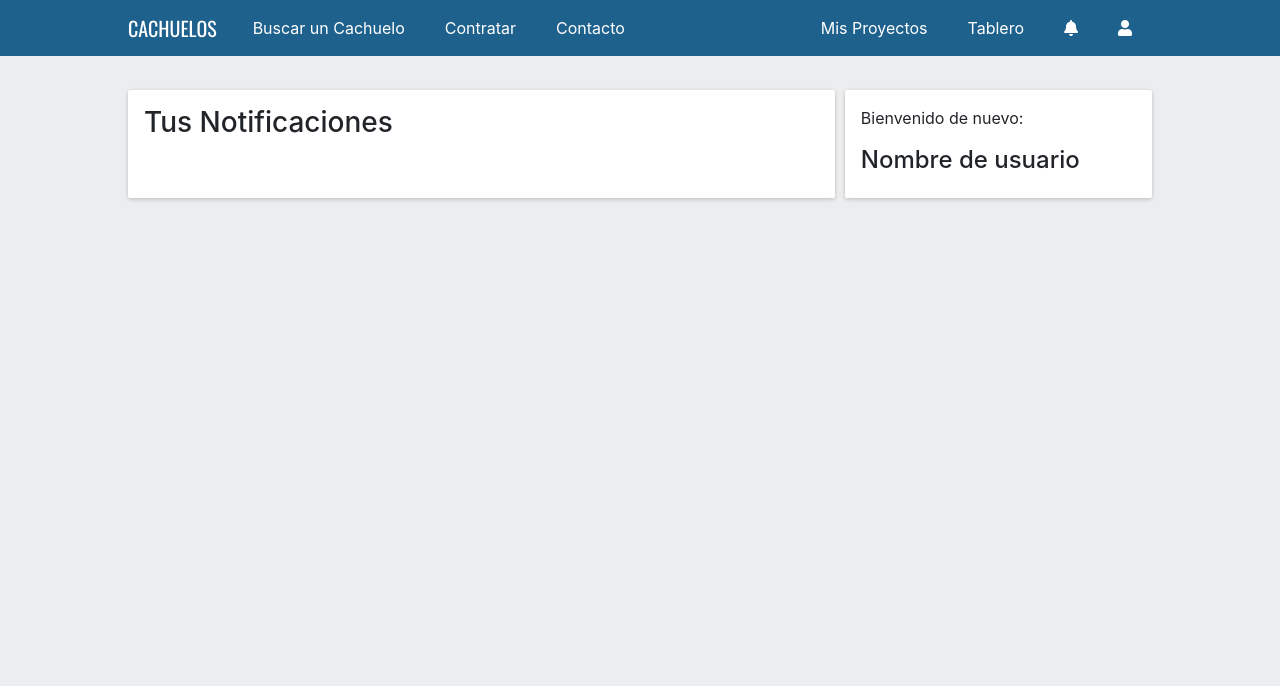
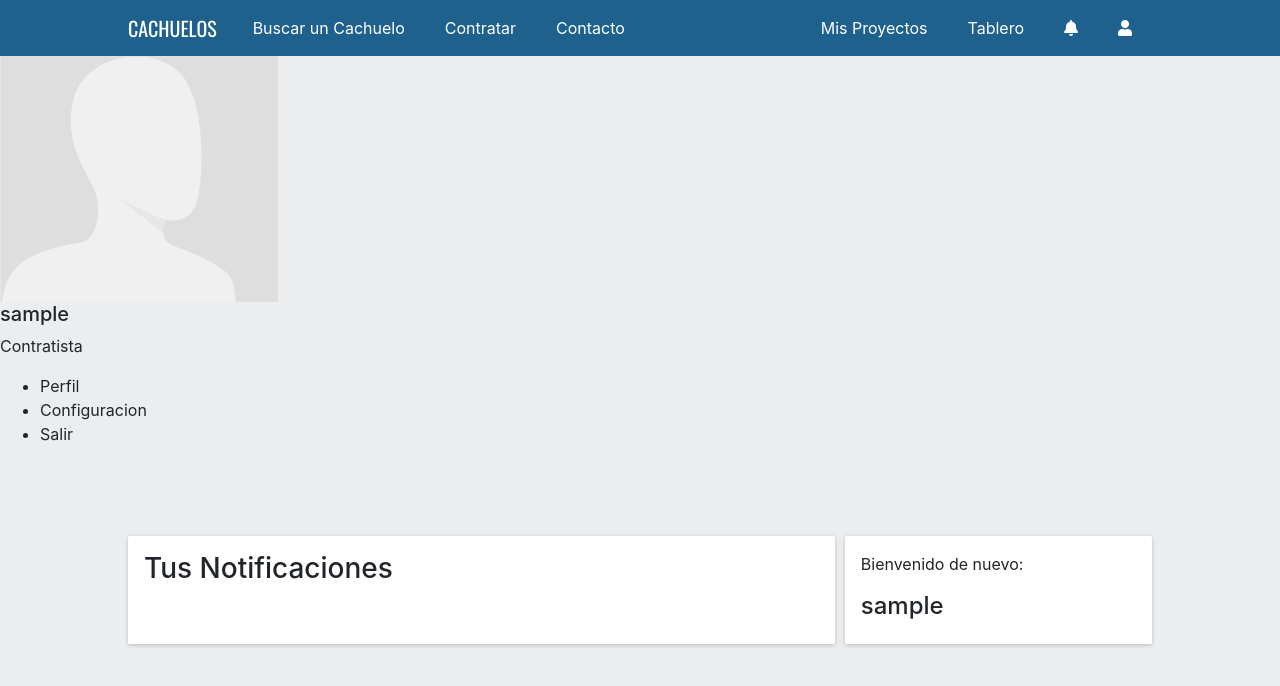
Before and after one commit to MarcoAlejandro3112/Cachuelos, a PHP site: page /dashboard.php in a window 1280 px wide. Shown: the top 686 px of the page. Run offline with PHP 8.4, Linux system fonts and the light colour scheme; a user stored in the database is signed in; data comes from the database, SQL or seed files in the repository; some libraries are stand-ins or nearby versions.

Commit message:
Add files via upload

```diff
--- a/dashboard.php
+++ b/dashboard.php
@@ -1,3 +1,4 @@
+<?php session_start(); ?>
 <!DOCTYPE html>
 <html>
 
@@ -26,7 +27,7 @@
 			</div>
 			<div class="colPro">
 				<p>Bienvenido de nuevo:</p>
-				<h4>Nombre de usuario</h4>
+				<h4><?php echo $_SESSION['user']?></h4>
 			</div>
 		</div>
 	</div>
--- a/headerDash.php
+++ b/headerDash.php
@@ -36,3 +36,24 @@
   </div>
 </nav>
 </div>
+<div id="perfil">
+  <div class="topPerfil">
+    <div class="topUser">
+       <a href="#close" title="Close" class="closePerfil">X</a>
+    </div>
+    <div class="midUser">
+       <img src="img/user.png">
+    </div>
+    <div class="botUser">
+       <h5><?php echo $_SESSION['user']?></h5>
+       <p>Contratista</p>
+    </div>
+  </div>
+  <div class="bottomPerfil">
+    <ul>
+      <li>Perfil</li>
+      <li>Configuracion</li>
+      <li>Salir</li>
+    </ul>
+  </div>
+</div>
--- a/login.php
+++ b/login.php
@@ -41,7 +41,7 @@ if(isset($_REQUEST['email']) && !empty($_REQUEST['email']) && isset($_REQUEST['p
                         $_SESSION['document']=$result['document']."<br>";
                         $_SESSION['country']=$result['country'];
 
-                        header("Location:profile.php");
+                        header("Location:dashboard.php");
                     //fin inicio de sesión
             /*
                   array_push($user_data,array("user"=>$result['user'], "name"=>$result['name'],
```
